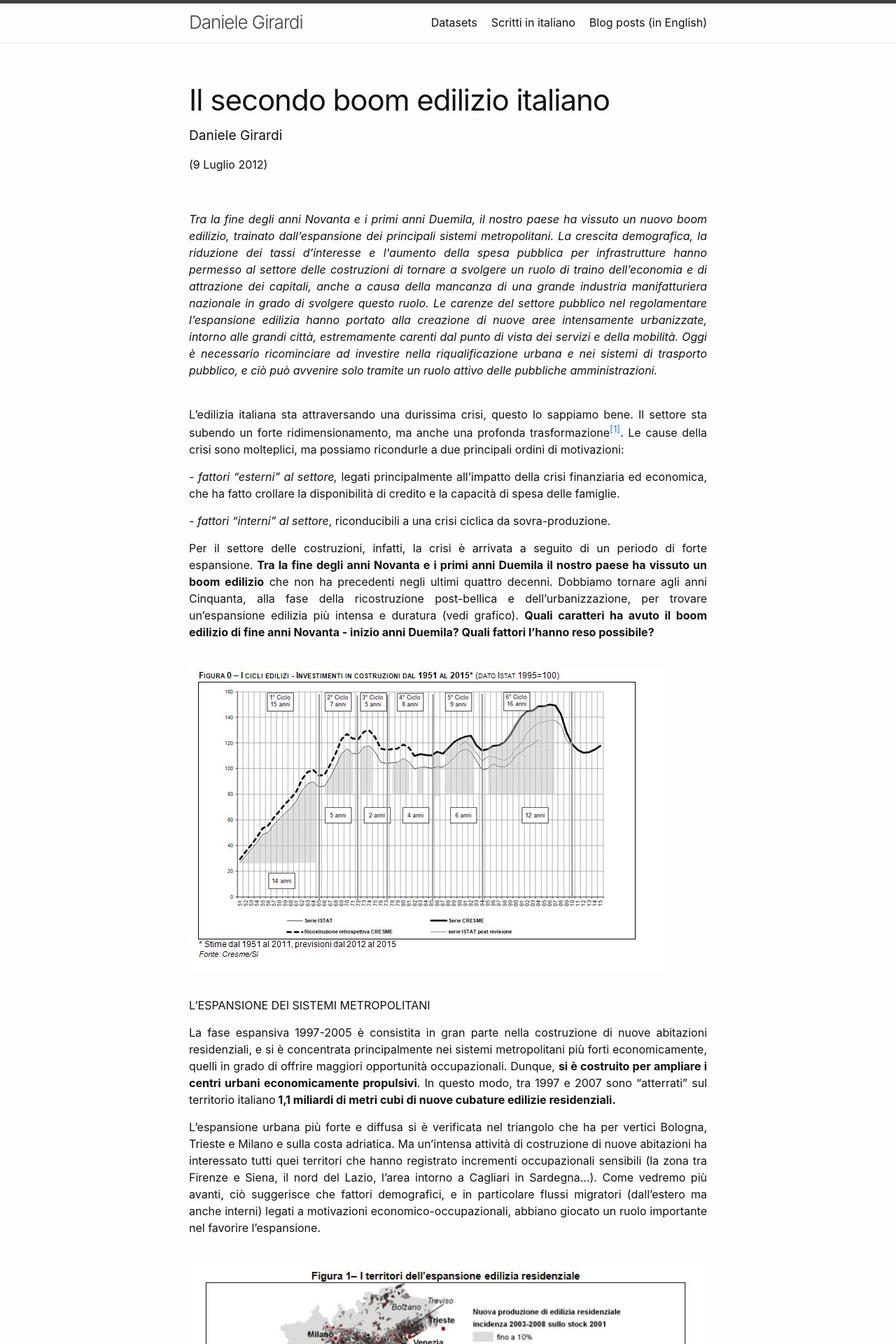
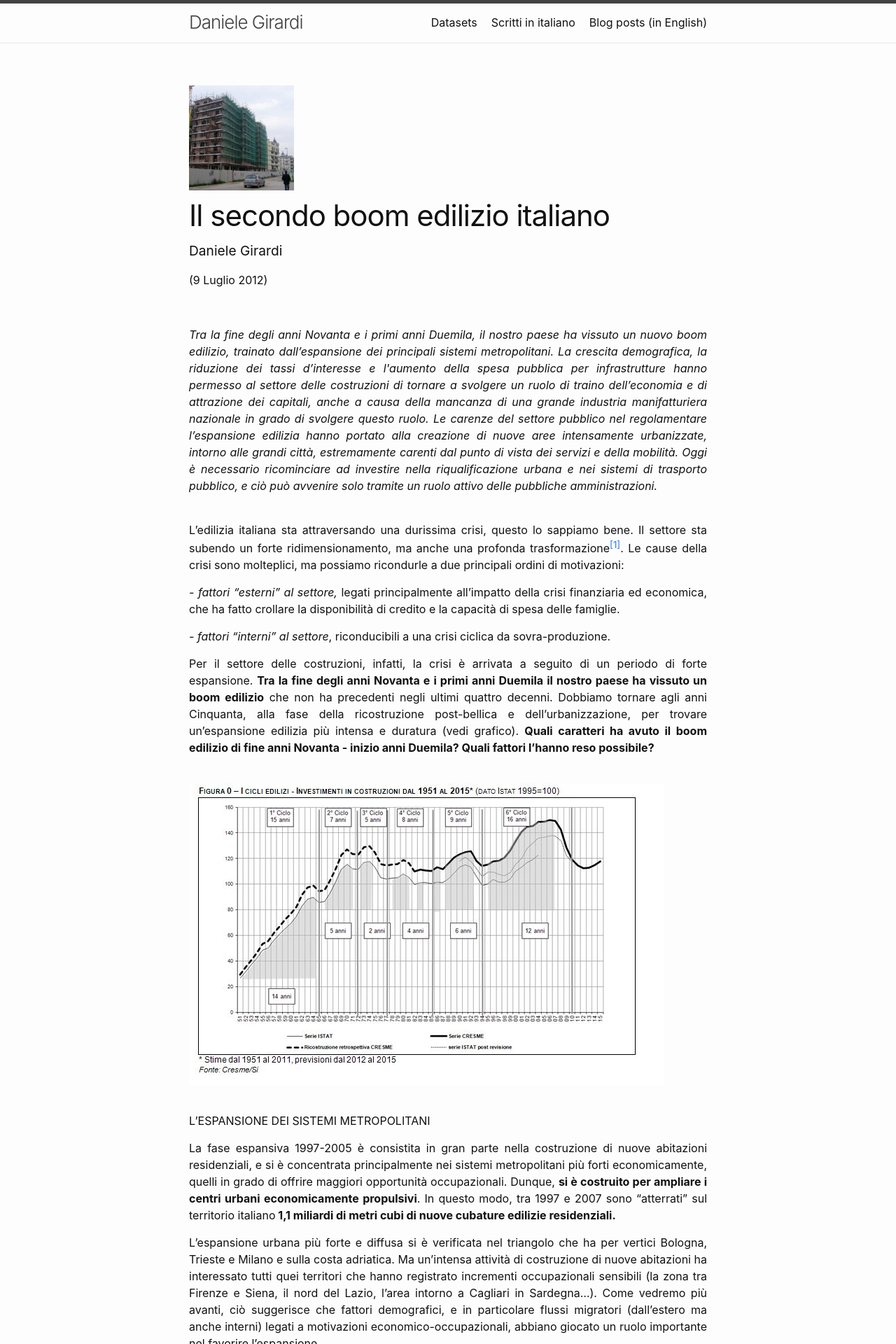
Before and after one commit to danielegirardi/danielegirardi.github.io, a Jekyll site: the page built from posts/secondoboomedilizio.md, in a window 1280 px wide. Shown: the top 1920 px of the page at 70% size. Built offline with Jekyll 4.4.1, drawn with Linux system fonts in a browser that asks for light colours; our own code applies the rules of GitHub Pages for plain Markdown files.

Commit message:
Update secondoboomedilizio.md

```diff
--- a/posts/secondoboomedilizio.md
+++ b/posts/secondoboomedilizio.md
@@ -1,3 +1,5 @@
+<p style="text-align: justify;"><img class="alignnone size-full wp-image-88" src="https://danielegirardi.github.io/posts/boomedilizio_titleimage.jpg" alt="Cicli Edilizi in Italia 1951-2011"></p>
+
 <header class="entry-header">
 <tr style="height: 21px;">
 <td style="width: 7.93057%; height: 40px;"></td>
```
